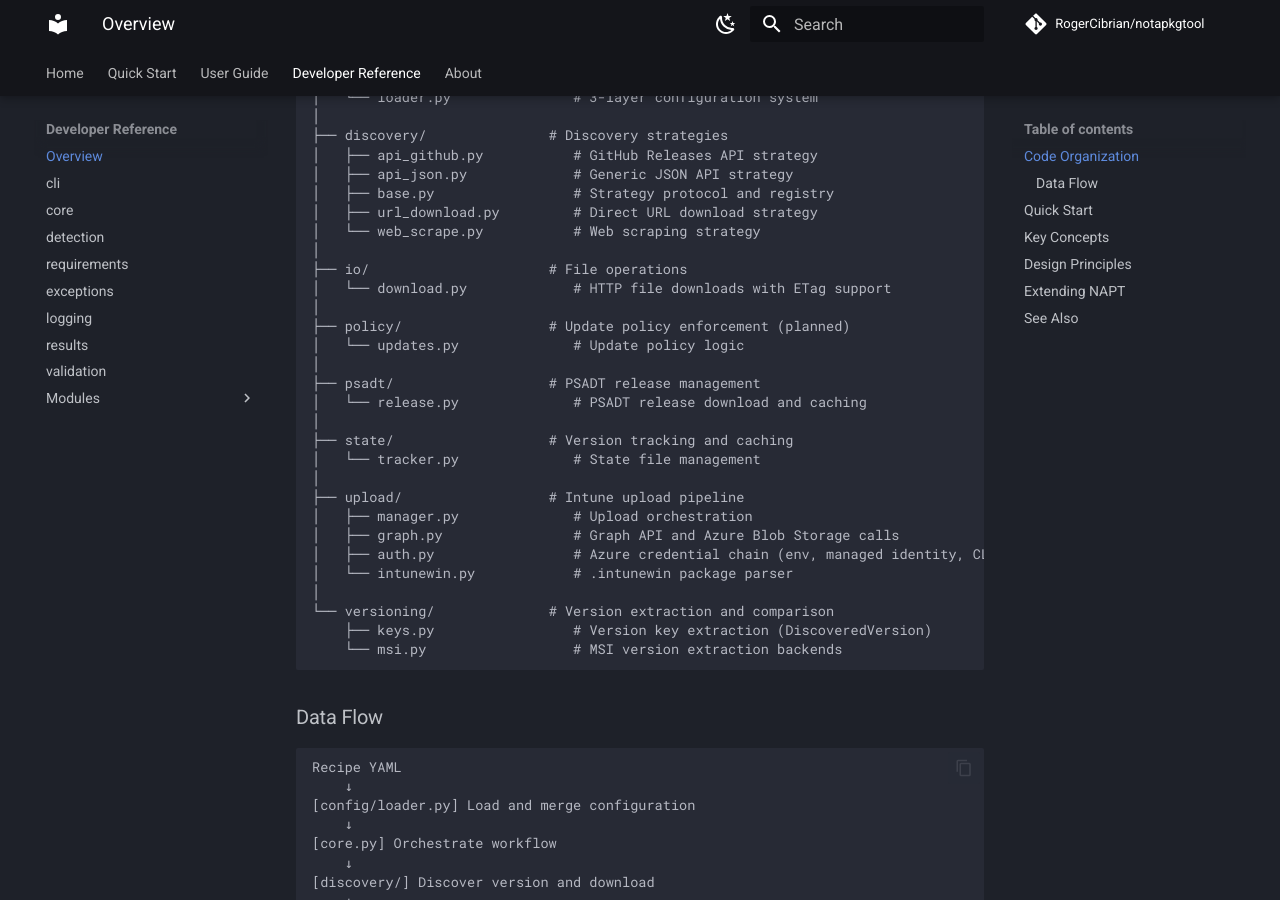
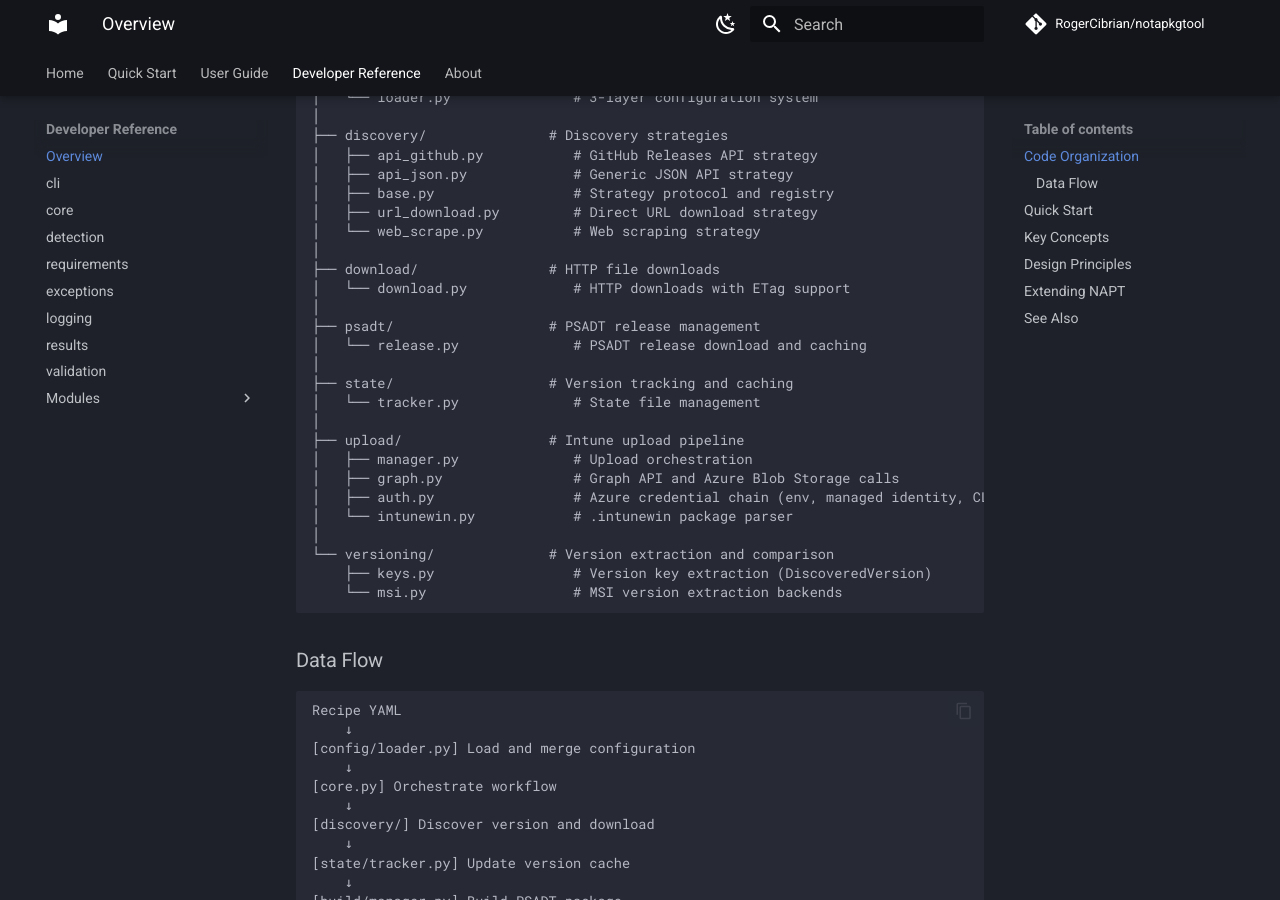
Before and after one commit to RogerCibrian/notapkgtool, an MkDocs documentation site: the page built from docs/api/index.md, in a window 1280 px wide and 900 px high, scrolled down 657 px. Built offline with MkDocs 1.6.1 and Material for MkDocs 9.7.7, drawn with Linux system fonts in a browser that asks for light colours; comment, search, counter and statistics services are not loaded.

Commit message:
docs: fix api/index.md module structure after rename

```diff
--- a/docs/api/index.md
+++ b/docs/api/index.md
@@ -33,11 +33,8 @@
 │   ├── url_download.py         # Direct URL download strategy
 │   └── web_scrape.py           # Web scraping strategy
 │
-├── io/                      # File operations
-│   └── download.py             # HTTP file downloads with ETag support
-│
-├── policy/                  # Update policy enforcement (planned)
-│   └── updates.py              # Update policy logic
+├── download/                # HTTP file downloads
+│   └── download.py             # HTTP downloads with ETag support
 │
 ├── psadt/                   # PSADT release management
 │   └── release.py              # PSADT release download and caching
```
